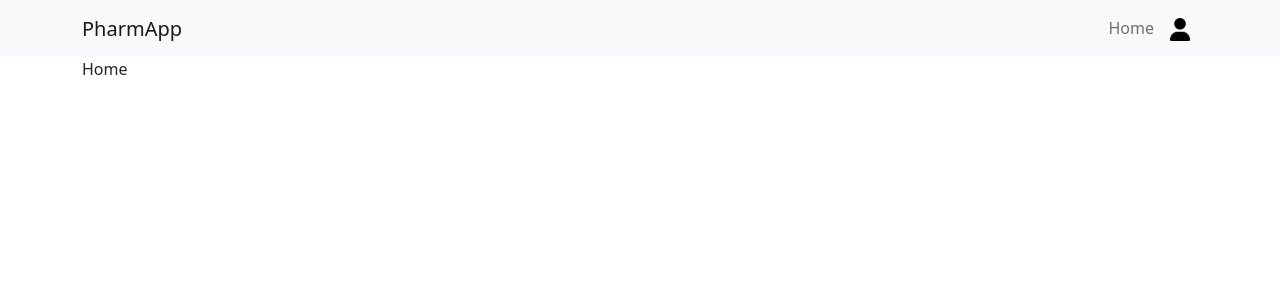
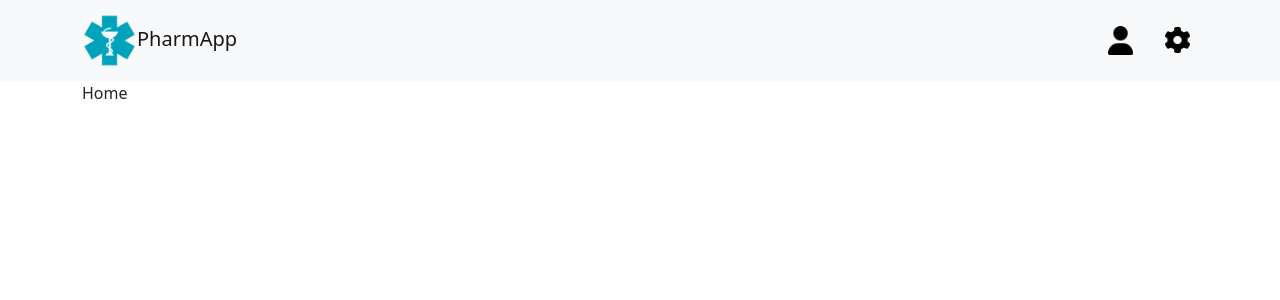
Before and after one commit to sergiochocobar/yant2_c2_2022_g_3, a Vue app: page / in a window 1280 px wide. Shown: the top 300 px of the page. Built offline with nearby package versions, Linux system fonts and the light colour scheme.

Commit message:
agregando iconos de engranaje y mejorando el navbar

```diff
--- a/src/App.vue
+++ b/src/App.vue
@@ -1,21 +1,19 @@
 <template>
   <div id="app">
-    <!-- <router-link to="/">Home</router-link>
-    <router-link to="/user">User</router-link> -->
 
     <nav class="navbar navbar-expand-lg bg-light">
       <div class="container">
-        <router-link class="navbar-brand" to="/">PharmApp</router-link>
+        <router-link class="navbar-brand" to="/"><img src="./assets/logoPharmApp.png" style="width: 55px"/>PharmApp</router-link>
         <button class="navbar-toggler" type="button" data-bs-toggle="collapse" data-bs-target="#navbarNav" aria-controls="navbarNav" aria-expanded="false" aria-label="Toggle navigation">
           <span class="navbar-toggler-icon"></span>
         </button>
         <div class="collapse navbar-collapse" id="navbarNav">
           <ul class="navbar-nav ms-auto">
-            <li class="nav-item">
-              <router-link class="nav-link" to="/">Home</router-link>
+            <li class="nav-item pe-3">
+              <router-link  class="nav-link" to="/"><img src="./assets/user-solid.png" style="width: 25px"/></router-link>
             </li>
             <li class="nav-item">
-              <router-link  class="nav-link" to="/user"><img class="iconoBoton" src="./assets/user-solid.png" style="width: 20px"/></router-link>
+              <router-link  class="nav-link" to="/user"><img src="./assets/gear-solid.png" style="width: 25px"/></router-link>
             </li>
           </ul>
         </div>
```
Also changed, not shown: src/assets/gear-solid.png (added), src/assets/logoPharmApp.png (added).
